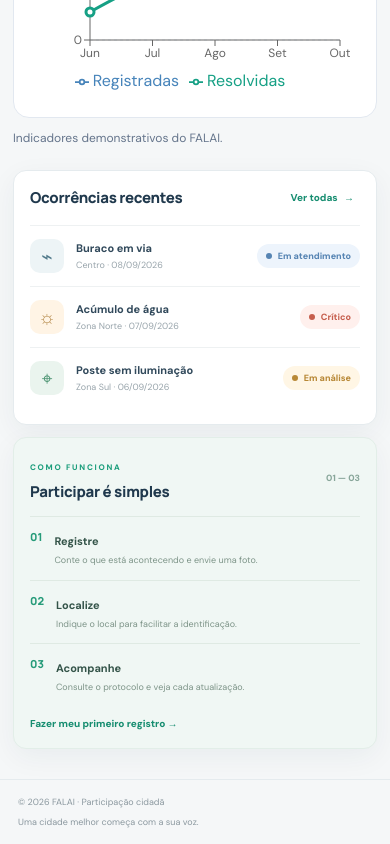
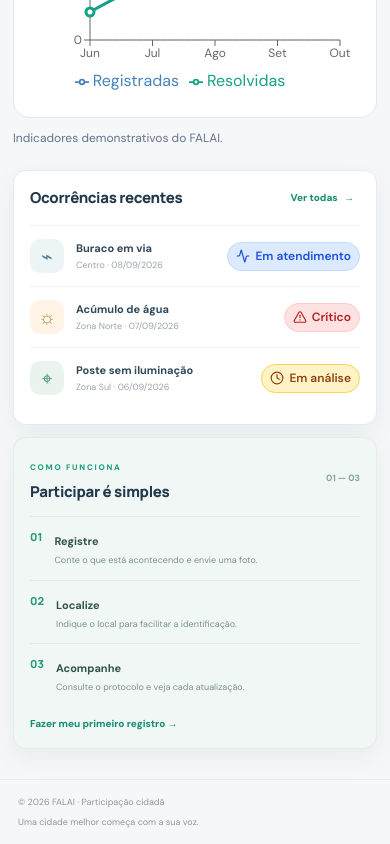
Before and after one commit to GnielSo/Falai, a React (Vite) app: page / in a window 390 px wide. Shown: the part 2081-2925 px from the top of the page. Built offline with nearby package versions, Linux system fonts and the light colour scheme.

Commit message:
feat(sprint-03): moderniza StatusBadge com icones, responsividade e niveis de gravidade

```diff
--- a/src/components/StatusBadge.jsx
+++ b/src/components/StatusBadge.jsx
@@ -1,3 +1,254 @@
-import React from 'react';
+/*import React from 'react';
 import { statusClass } from '../data/mockData.js';
 export default function StatusBadge({ status }) { return <span className={`status-badge ${statusClass(status)}`}><i />{status}</span>; }
+*/
+
+import React from 'react';
+
+import {
+  Inbox,
+  Clock,
+  ShieldCheck,
+  Activity,
+  CircleCheck,
+  CircleX,
+  CircleHelp,
+  TriangleAlert,
+  AlertCircle,
+  ArrowUp
+} from 'lucide-react';
+
+
+
+// ======================================================
+// 1. CONFIGURAÇÃO DOS STATUS DE ATENDIMENTO
+// ======================================================
+
+const STATUS_CONFIG = {
+
+  'recebida': {
+    label: 'Recebida',
+    icon: Inbox,
+    tone: 'neutral'
+  },
+
+  'em análise': {
+    label: 'Em análise',
+    icon: Clock,
+    tone: 'warning'
+  },
+
+  'validada': {
+    label: 'Validada',
+    icon: ShieldCheck,
+    tone: 'purple'
+  },
+
+  'em andamento': {
+    label: 'Em andamento',
+    icon: Activity,
+    tone: 'info'
+  },
+
+  'resolvida': {
+    label: 'Resolvida',
+    icon: CircleCheck,
+    tone: 'success'
+  },
+
+  'rejeitada': {
+    label: 'Rejeitada',
+    icon: CircleX,
+    tone: 'danger'
+  },
+
+
+  // ====================================================
+  // COMPATIBILIDADE COM OS STATUS DO MVP ATUAL
+  // ====================================================
+
+  'em atendimento': {
+    label: 'Em atendimento',
+    icon: Activity,
+    tone: 'info'
+  },
+
+  'solucionado': {
+    label: 'Solucionado',
+    icon: CircleCheck,
+    tone: 'success'
+  },
+
+  'crítico': {
+    label: 'Crítico',
+    icon: TriangleAlert,
+    tone: 'danger'
+  }
+
+};
+
+
+// ======================================================
+// 2. CONFIGURAÇÃO DOS NÍVEIS DE GRAVIDADE
+// ======================================================
+
+const SEVERITY_CONFIG = {
+
+  'baixa': {
+    label: 'Baixa',
+    icon: AlertCircle,
+    tone: 'success'
+  },
+
+  'moderada': {
+    label: 'Moderada',
+    icon: TriangleAlert,
+    tone: 'warning'
+  },
+
+  'alta': {
+    label: 'Alta',
+    icon: ArrowUp,
+    tone: 'orange'
+  },
+
+  'crítica': {
+    label: 'Crítica',
+    icon: TriangleAlert,
+    tone: 'danger'
+  },
+
+
+  // Compatibilidade com os dados antigos
+
+  'normal': {
+    label: 'Normal',
+    icon: AlertCircle,
+    tone: 'neutral'
+  },
+
+  'crítico': {
+    label: 'Crítico',
+    icon: TriangleAlert,
+    tone: 'danger'
+  }
+
+};
+
+
+// ======================================================
+// 3. CONFIGURAÇÃO PADRÃO
+// ======================================================
+
+const DEFAULT_CONFIG = {
+
+  label: 'Não informado',
+  icon: CircleHelp,
+  tone: 'neutral'
+
+};
+
+
+// ======================================================
+// 4. COMPONENTE STATUS BADGE
+// ======================================================
+
+export default function StatusBadge({
+
+  status,
+  type = 'status',
+  size = 'medium',
+  showIcon = true
+
+}) {
+
+  // Normaliza o valor recebido
+
+  const normalizedStatus = String(status ?? '')
+    .trim()
+    .toLowerCase();
+
+
+  // Define se o componente representa
+  // um status ou um nível de gravidade
+
+  const isSeverity = type === 'severity';
+
+  const config = isSeverity
+    ? SEVERITY_CONFIG
+    : STATUS_CONFIG;
+
+
+  // Busca a configuração correspondente
+
+  const current = Object.hasOwn(config, normalizedStatus)
+    ? config[normalizedStatus]
+    : DEFAULT_CONFIG;
+
+
+  // Recupera o ícone correspondente
+
+  const Icon = current.icon;
+
+
+  // Valida o tamanho informado
+
+  const validSize = ['small', 'medium', 'large']
+    .includes(size)
+      ? size
+      : 'medium';
+
+
+  // Define as classes CSS
+
+  const badgeClass = [
+
+    'falai-status-badge',
+
+    `falai-status-badge--${current.tone}`,
+
+    `falai-status-badge--${validSize}`
+
+  ].join(' ');
+
+
+  return (
+
+    <span className={badgeClass}>
+
+      {/* Identificação para leitores de tela */}
+
+      <span className="falai-status-badge__sr-only">
+
+        {isSeverity ? 'Gravidade: ' : 'Status: '}
+
+      </span>
+
+
+      {/* Ícone opcional */}
+
+      {showIcon && (
+
+        <Icon
+          className="falai-status-badge__icon"
+          strokeWidth={2}
+          aria-hidden="true"
+          focusable="false"
+        />
+
+      )}
+
+
+      {/* Texto do indicador */}
+
+      <span className="falai-status-badge__label">
+
+        {current.label}
+
+      </span>
+
+    </span>
+
+  );
+
+}
--- a/src/styles.css
+++ b/src/styles.css
@@ -789,6 +789,316 @@
 
 }
 
+
+/* ======================================================
+   FALAI - COMPONENTE STATUS BADGE
+====================================================== */
+
+.falai-status-badge {
+
+  display: inline-flex;
+  align-items: center;
+  justify-content: center;
+
+  gap: 6px;
+
+  width: fit-content;
+  max-width: 100%;
+  min-width: 0;
+
+  padding: 6px 12px;
+
+  font-family: inherit;
+  font-size: 12px;
+  font-weight: 600;
+
+  line-height: 1.4;
+
+  border: 1px solid transparent;
+  border-radius: 999px;
+
+  vertical-align: middle;
+
+  box-sizing: border-box;
+}
+
+
+/* ======================================================
+   ÍCONES
+====================================================== */
+
+.falai-status-badge__icon {
+
+  display: block;
+
+  width: 15px;
+  height: 15px;
+
+  flex-shrink: 0;
+}
+
+
+/* ======================================================
+   TEXTO
+====================================================== */
+
+.falai-status-badge__label {
+
+  min-width: 0;
+
+  overflow-wrap: anywhere;
+}
+
+
+/* ======================================================
+   STATUS NEUTRO
+   Recebida / Não informado / Normal
+====================================================== */
+
+.falai-status-badge--neutral {
+
+  color: #475569;
+
+  background: #f1f5f9;
+
+  border-color: #cbd5e1;
+}
+
+
+/* ======================================================
+   STATUS DE ATENÇÃO
+   Em análise / Gravidade moderada
+====================================================== */
+
+.falai-status-badge--warning {
+
+  color: #92400e;
+
+  background: #fef3c7;
+
+  border-color: #fcd34d;
+}
+
+
+/* ======================================================
+   STATUS INFORMATIVO
+   Em andamento / Em atendimento
+====================================================== */
+
+.falai-status-badge--info {
+
+  color: #1d4ed8;
+
+  background: #dbeafe;
+
+  border-color: #bfdbfe;
+}
+
+
+/* ======================================================
+   STATUS VALIDADO
+====================================================== */
+
+.falai-status-badge--purple {
+
+  color: #6d28d9;
+
+  background: #f3e8ff;
+
+  border-color: #ddd6fe;
+}
+
+
+/* ======================================================
+   STATUS DE SUCESSO
+   Resolvida / Solucionado / Gravidade baixa
+====================================================== */
+
+.falai-status-badge--success {
+
+  color: #166534;
+
+  background: #dcfce7;
+
+  border-color: #bbf7d0;
+}
+
+
+/* ======================================================
+   GRAVIDADE ALTA
+====================================================== */
+
+.falai-status-badge--orange {
+
+  color: #9a3412;
+
+  background: #ffedd5;
+
+  border-color: #fed7aa;
+}
+
+
+/* ======================================================
+   STATUS CRÍTICO
+   Rejeitada / Gravidade crítica
+====================================================== */
+
+.falai-status-badge--danger {
+
+  color: #b91c1c;
+
+  background: #fee2e2;
+
+  border-color: #fecaca;
+}
+
+
+/* ======================================================
+   TAMANHO PEQUENO
+====================================================== */
+
+.falai-status-badge--small {
+
+  padding: 4px 8px;
+
+  font-size: 11px;
+
+  gap: 4px;
+}
+
+
+.falai-status-badge--small
+.falai-status-badge__icon {
+
+  width: 13px;
+  height: 13px;
+}
+
+
+/* ======================================================
+   TAMANHO MÉDIO
+====================================================== */
+
+.falai-status-badge--medium {
+
+  padding: 6px 12px;
+
+  font-size: 12px;
+}
+
+
+/* ======================================================
+   TAMANHO GRANDE
+====================================================== */
+
+.falai-status-badge--large {
+
+  padding: 8px 16px;
+
+  font-size: 14px;
+
+  gap: 8px;
+}
+
+
+.falai-status-badge--large
+.falai-status-badge__icon {
+
+  width: 18px;
+  height: 18px;
+}
+
+
+/* ======================================================
+   RESPONSIVIDADE - TABLETS
+====================================================== */
+
+@media (max-width: 1024px) {
+
+  .falai-status-badge {
+
+    gap: 5px;
+  }
+
+  .falai-status-badge--medium {
+
+    padding: 5px 10px;
+  }
+
+}
+
+
+/* ======================================================
+   RESPONSIVIDADE - CELULARES
+====================================================== */
+
+@media (max-width: 600px) {
+
+  .falai-status-badge--medium {
+
+    padding: 5px 8px;
+
+    font-size: 12px;
+  }
+
+  .falai-status-badge--large {
+
+    padding: 6px 12px;
+
+    font-size: 13px;
+  }
+
+  .falai-status-badge__icon {
+
+    width: 14px;
+    height: 14px;
+  }
+
+}
+
+
+/* ======================================================
+   ACESSIBILIDADE - LEITORES DE TELA
+====================================================== */
+
+.falai-status-badge__sr-only {
+
+  position: absolute;
+
+  width: 1px;
+  height: 1px;
+
+  padding: 0;
+  margin: -1px;
+
+  overflow: hidden;
+
+  clip: rect(0, 0, 0, 0);
+  clip-path: inset(50%);
+
+  white-space: nowrap;
+
+  border: 0;
+}
+
+
+/* ======================================================
+   ACESSIBILIDADE - ALTO CONTRASTE
+====================================================== */
+
+@media (forced-colors: active) {
+
+  .falai-status-badge {
+
+    border: 1px solid CanvasText;
+
+    color: CanvasText;
+
+    background: Canvas;
+  }
+
+}
+
 /* ==================================
    DASHBOARD - GRÁFICOS
    ================================== */
```
